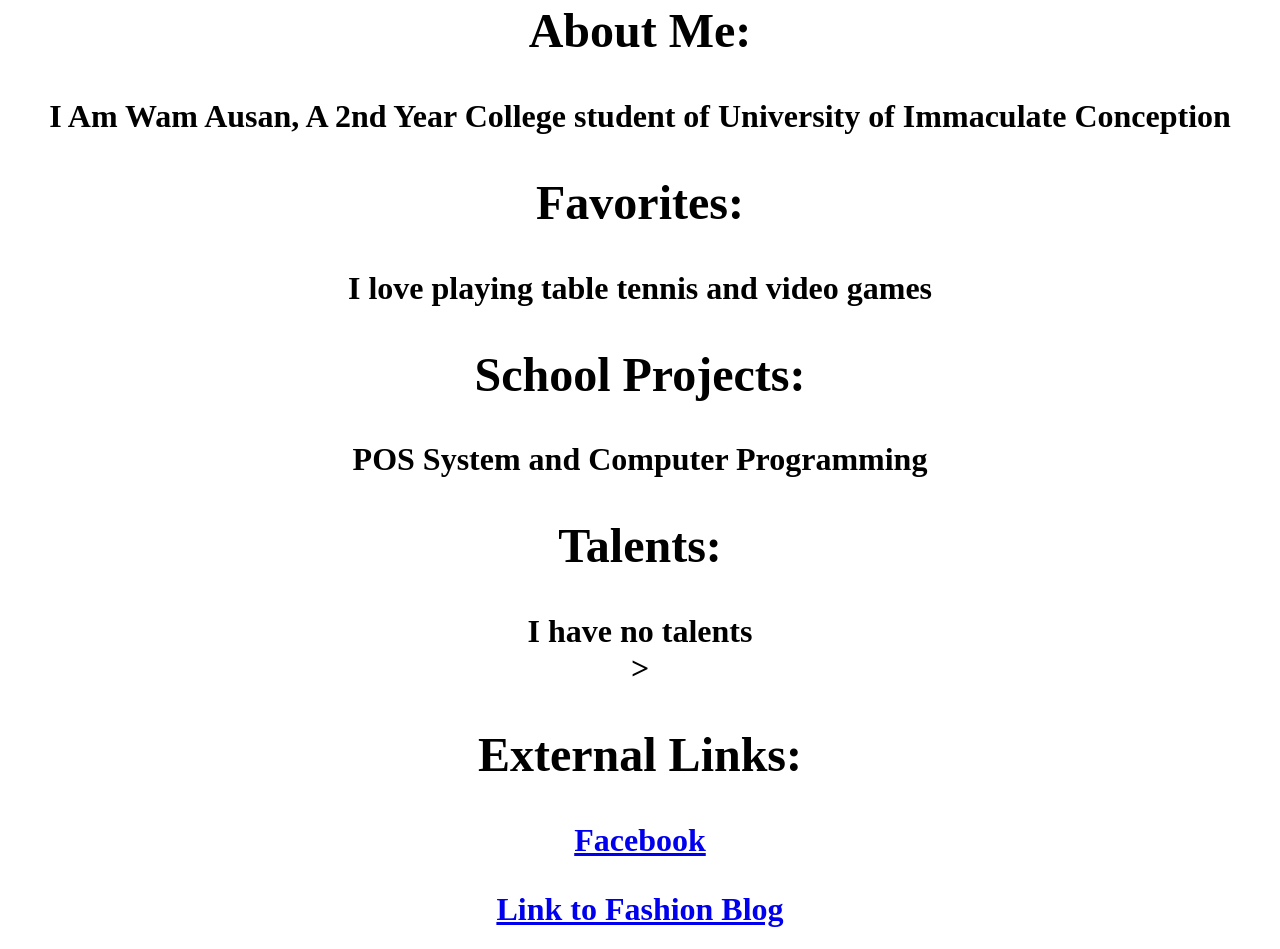
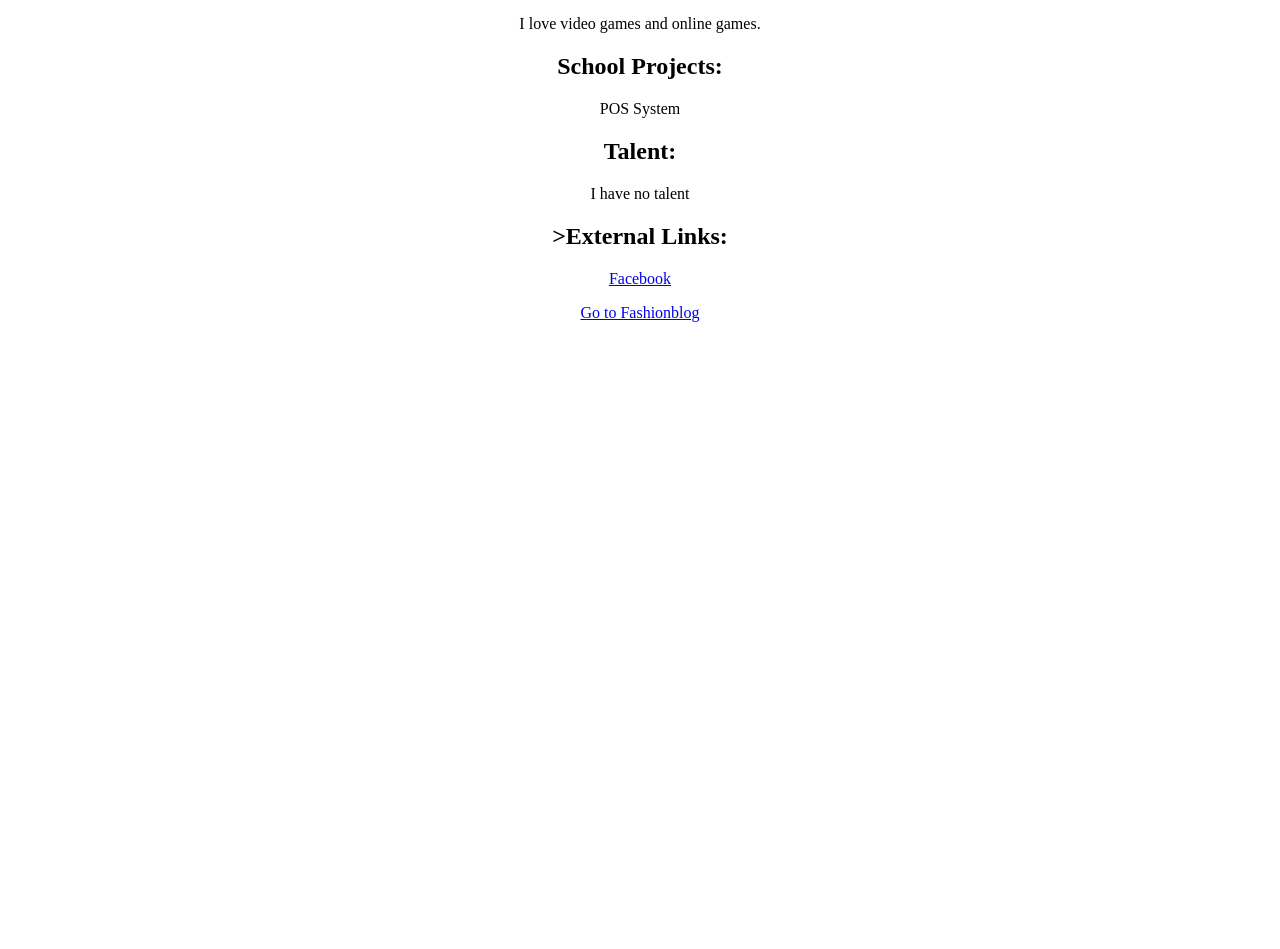
Before and after one commit to wausan/wausan.github.io, a plain HTML site: page index.html in a window 1280 px wide. Shown: the part 495-1444 px from the top of the page. After the commit the page ends 825 px from the top, so only its background shows below. Drawn offline with Linux system fonts and the light colour scheme.

Commit message:
Update index.html

```diff
--- a/index.html
+++ b/index.html
@@ -1,31 +1,19 @@
-<html></html>
-    <title> INDEX HTML </title>
-<style>
-body{
-    background-color: white;
-}
-p{
-    font-size: 15px
-    margin-left: 5ch;
-}
-h3{
-    font-family:Impact, Haettenschweiler, 'Arial Narrow Bold', sans-serif;
-}
-</style>
-<body>
-     <br>
-    <h1><center>Portfolio</center></body>
-    <br>
-<br><center><img src="images/bossmaw.jpeg"</center
-    width="300px" height 100="200px">
-    <h2><center>About Me: </center> </h2>
-    <p1><center>I Am Wam Ausan, A 2nd Year College student of University of Immaculate Conception</center></p1>
-   <h2><center>Favorites:</center></h2>
-    <p1><center>I love playing table tennis and video games</center></p1>
-    <h2><center>School Projects:</center> </h2>
-    <p1><center>POS System and Computer Programming</center></p1>
-     <h2><center>Talents:</center></h2>
-    <p1><center>I have no talents</center>></p1>
-    <h2><center>External Links:</center></h2>
-    <p><a href="https://www.facebook.com/BossMaww?mibextid=LQQJ4d" class="link">Facebook</a></p>
-    <a href=" https://fashionblog/index.html">Link to Fashion Blog</a>
+<!DOCTYPE html>
+<html lang="en">
+<head>
+    <<center>
+        <h1>Portfolio</h1>
+        <img src="bossmaw.jpg"width="300px" height 100="200px">
+        <p>I Am Wam Ausan, A 2nd Year College student of University of Immaculate Conception</p>
+        <h2>Favorites:</h2>
+        <p>I love video games and online games.</p>
+        <h2>School Projects:</h2>
+        <p>POS System</p>
+        <h2>Talent:</h4>
+        <p>I have no talent</p>
+        <h2>>External Links:</h2>
+        <p><a href="https://www.facebook.com/BossMaww?mibextid=LQQJ4d" class="link">Facebook</a></p>
+        <a href="fashionblog/index.html">Go to Fashionblog</a>
+        </center>
+        </body>
+        </html>
```
